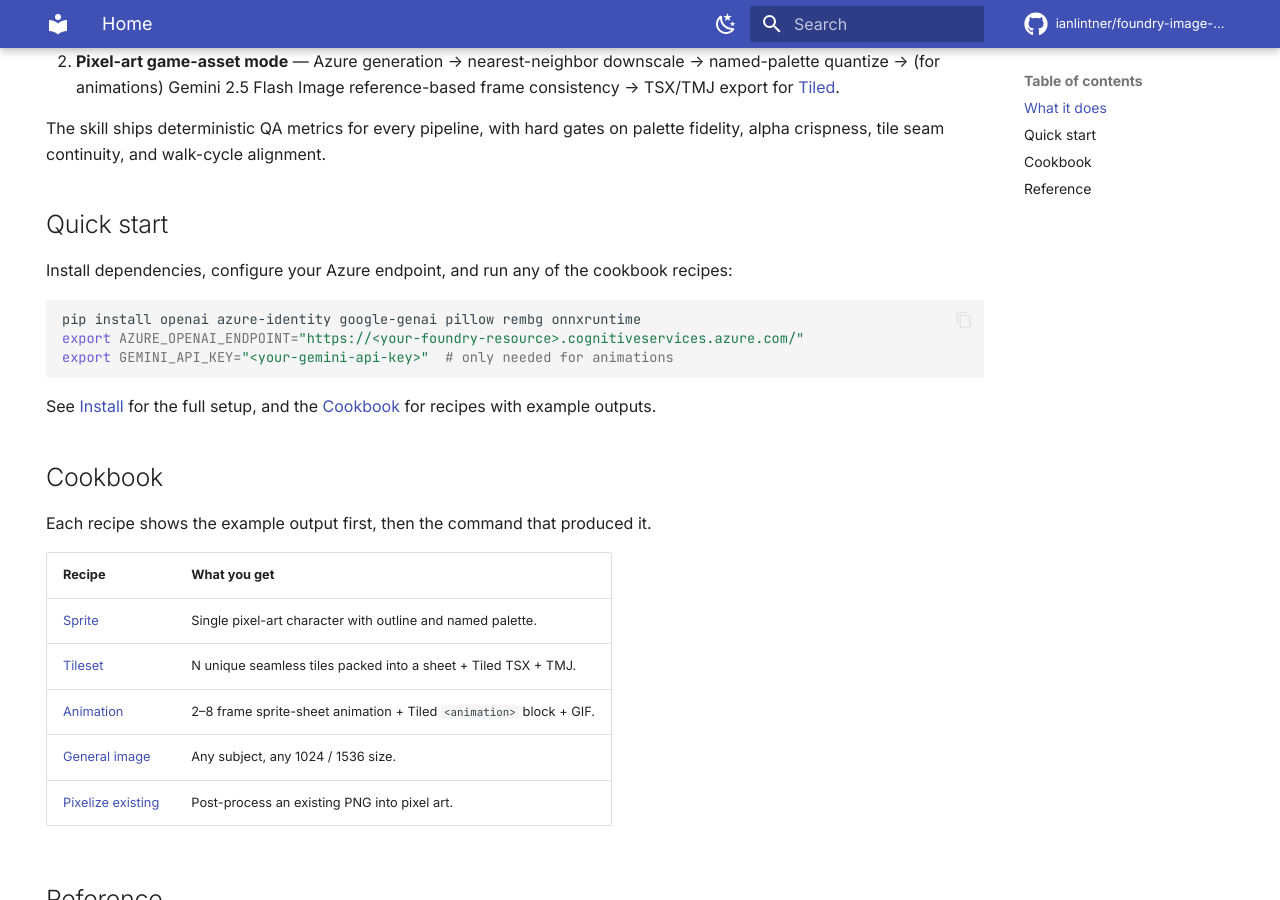
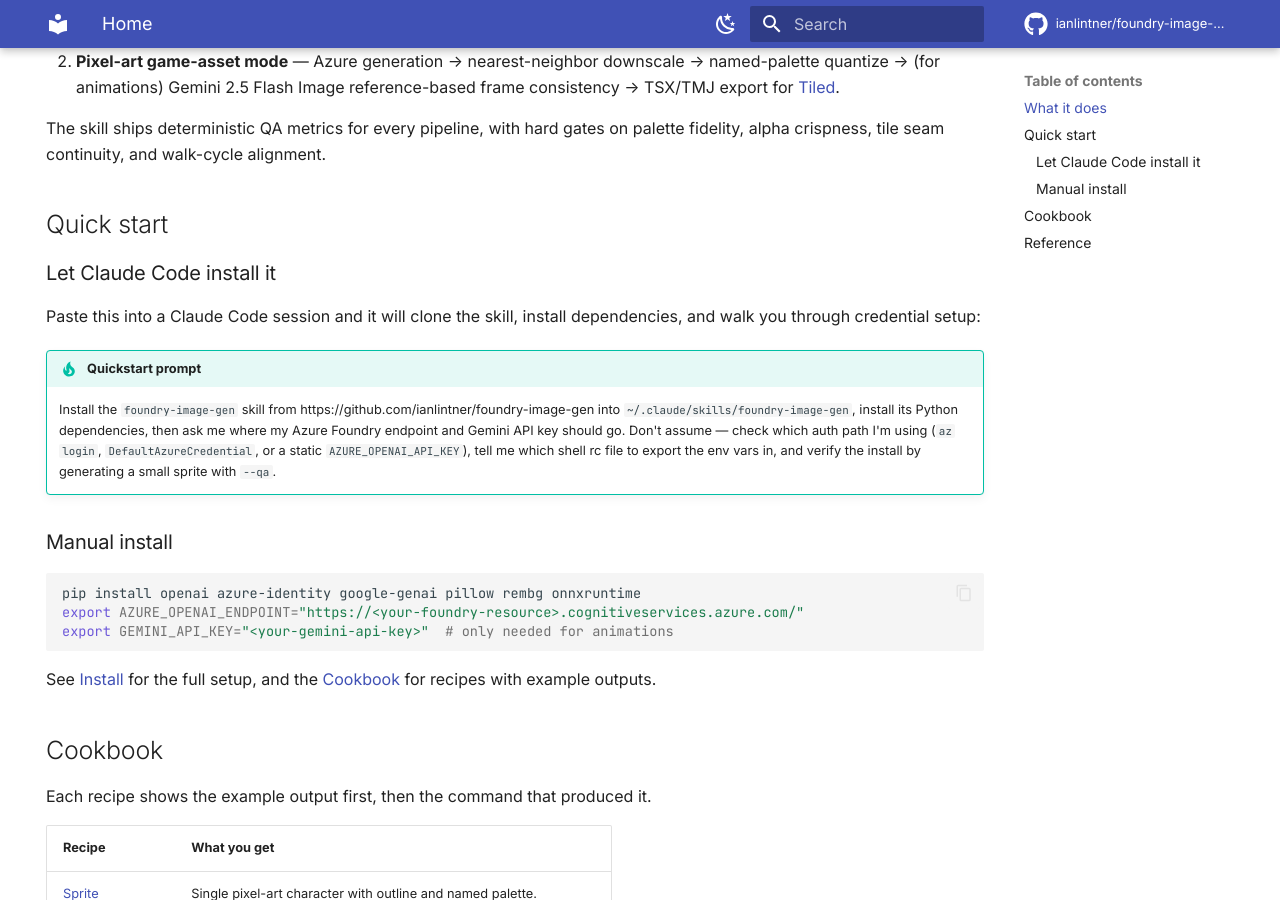
Before and after one commit to ianlintner/ai-pixel-art-image-generation, an MkDocs documentation site: the page built from docs/index.md, in a window 1280 px wide and 900 px high, scrolled down 741 px. Built offline with MkDocs 1.6.1 and Material for MkDocs 9.7.7, drawn with Linux system fonts in a browser that asks for light colours; comment, search, counter and statistics services are not loaded.

Commit message:
Add Claude Code quickstart prompt to README and docs
Users can paste a single prompt into a Claude Code session to install the
skill, resolve credentials, and verify the install, rather than following
the manual steps.

Co-Authored-By: Claude Haiku 4.5 <noreply@anthropic.com>

````diff
--- a/docs/index.md
+++ b/docs/index.md
@@ -42,7 +42,14 @@ The skill ships deterministic QA metrics for every pipeline, with hard gates on
 
 ## Quick start
 
-Install dependencies, configure your Azure endpoint, and run any of the cookbook recipes:
+### Let Claude Code install it
+
+Paste this into a Claude Code session and it will clone the skill, install dependencies, and walk you through credential setup:
+
+!!! tip "Quickstart prompt"
+    Install the `foundry-image-gen` skill from https://github.com/ianlintner/foundry-image-gen into `~/.claude/skills/foundry-image-gen`, install its Python dependencies, then ask me where my Azure Foundry endpoint and Gemini API key should go. Don't assume — check which auth path I'm using (`az login`, `DefaultAzureCredential`, or a static `AZURE_OPENAI_API_KEY`), tell me which shell rc file to export the env vars in, and verify the install by generating a small sprite with `--qa`.
+
+### Manual install
 
 ```bash
 pip install openai azure-identity google-genai pillow rembg onnxruntime
````
Also changed, not shown: README.md (+7 -1 lines), docs/install.md (+8 -0 lines).
